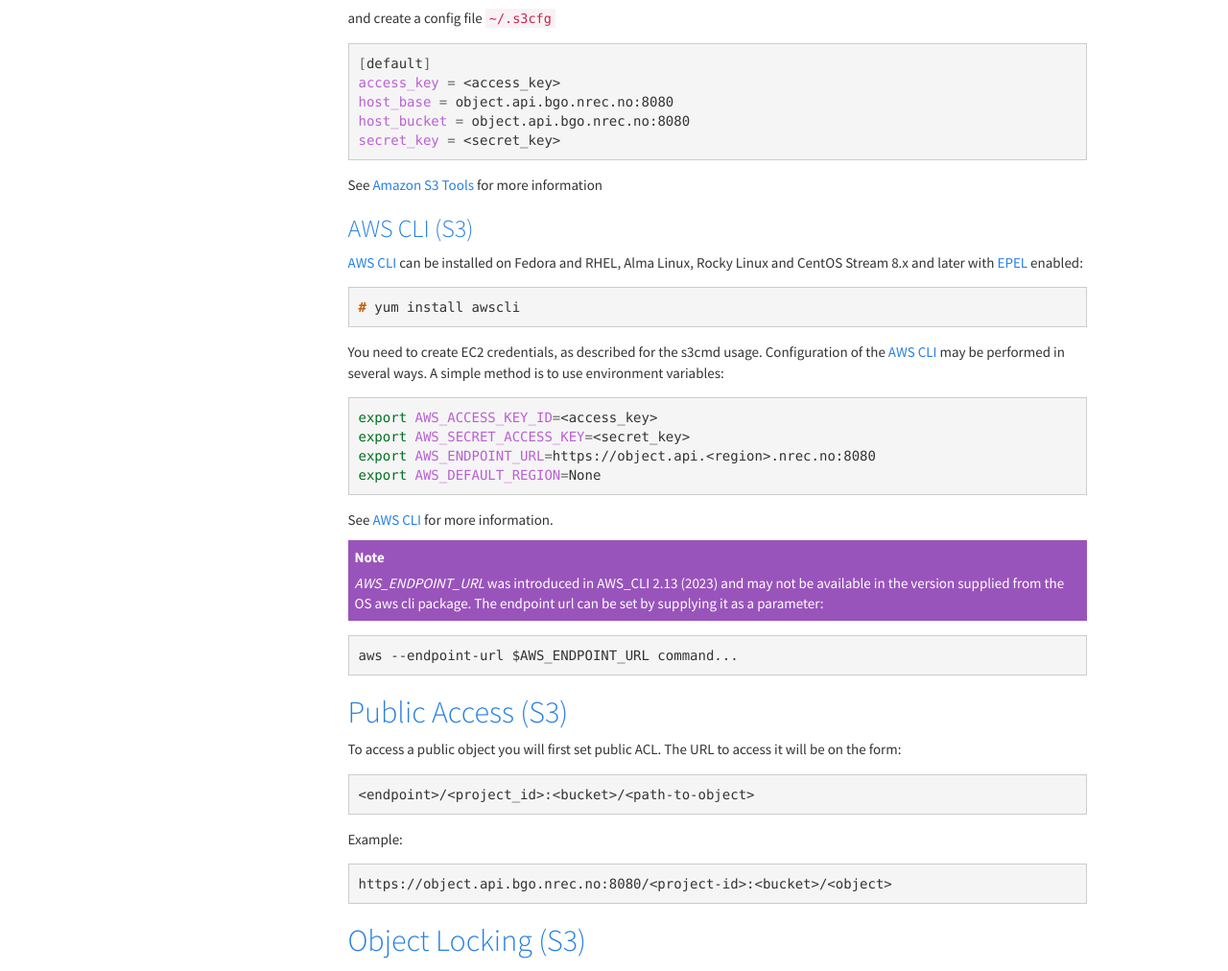
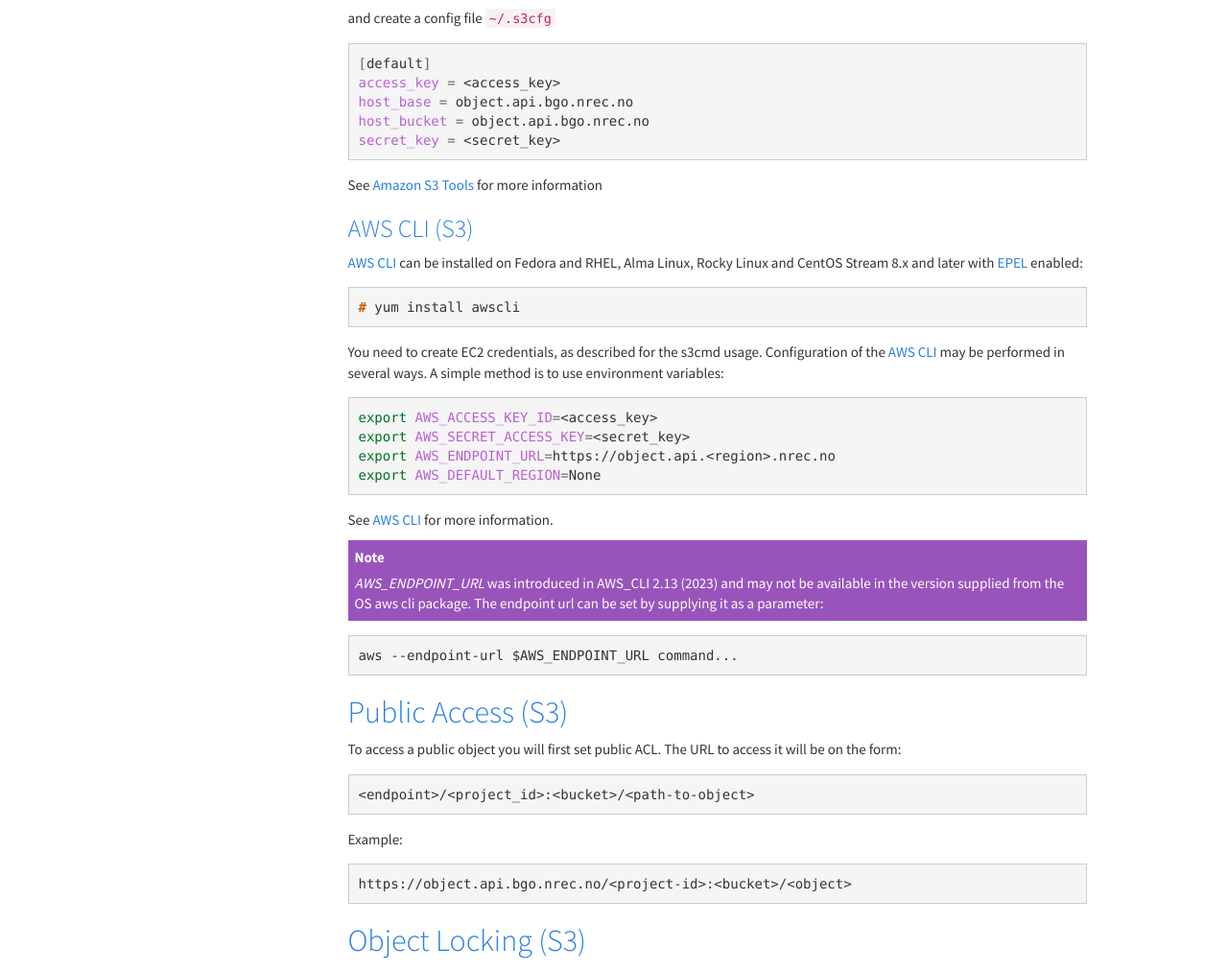
Before and after one commit to norcams/docs-enduser, a Sphinx documentation site: the page built from docs/object.rst, in a window 1280 px wide and 1400 px high, scrolled down 1481 px. Shown: the part 162-1174 px from the top of the window at 96% size. Built offline with Sphinx 7.4.7, drawn with Linux system fonts in a browser that asks for light colours; part of the change alters nothing that is shown; some of the changed text lies outside the part shown.

Commit message:
object.api.{region}.nrec.no now uses the standard port

```diff
--- a/docs/object.rst
+++ b/docs/object.rst
@@ -42,8 +42,8 @@ The endpoint URLs are
 
 .. code-block:: console
 
-  https://object.api.bgo.nrec.no:8080
-  https://object.api.osl.nrec.no:8080
+  https://object.api.bgo.nrec.no
+  https://object.api.osl.nrec.no
 
 for the BGO and OSL regions respectively.
 
@@ -99,8 +99,8 @@ and create a config file :file:`~/.s3cfg`
 
   [default]
   access_key = <access_key>
-  host_base = object.api.bgo.nrec.no:8080
-  host_bucket = object.api.bgo.nrec.no:8080
+  host_base = object.api.bgo.nrec.no
+  host_bucket = object.api.bgo.nrec.no
   secret_key = <secret_key>
 
 See `Amazon S3 Tools`_ for more information
@@ -123,7 +123,7 @@ environment variables:
 
   export AWS_ACCESS_KEY_ID=<access_key>
   export AWS_SECRET_ACCESS_KEY=<secret_key>
-  export AWS_ENDPOINT_URL=https://object.api.<region>.nrec.no:8080
+  export AWS_ENDPOINT_URL=https://object.api.<region>.nrec.no
   export AWS_DEFAULT_REGION=None
 
 See `AWS CLI`_ for more information.
@@ -150,7 +150,7 @@ Example:
 
 .. code-block:: console
 
-  https://object.api.bgo.nrec.no:8080/<project-id>:<bucket>/<object>
+  https://object.api.bgo.nrec.no/<project-id>:<bucket>/<object>
 
 Object Locking (S3)
 ===================
```
